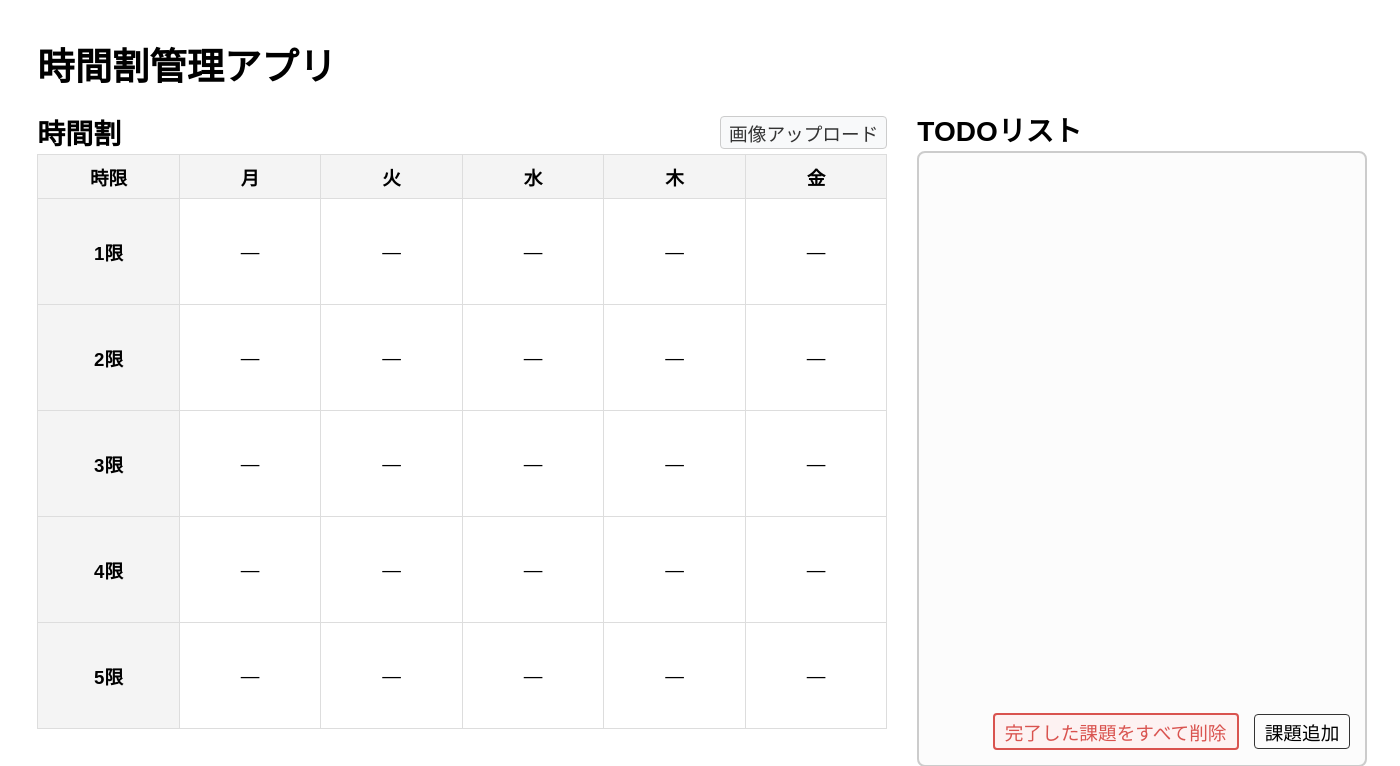
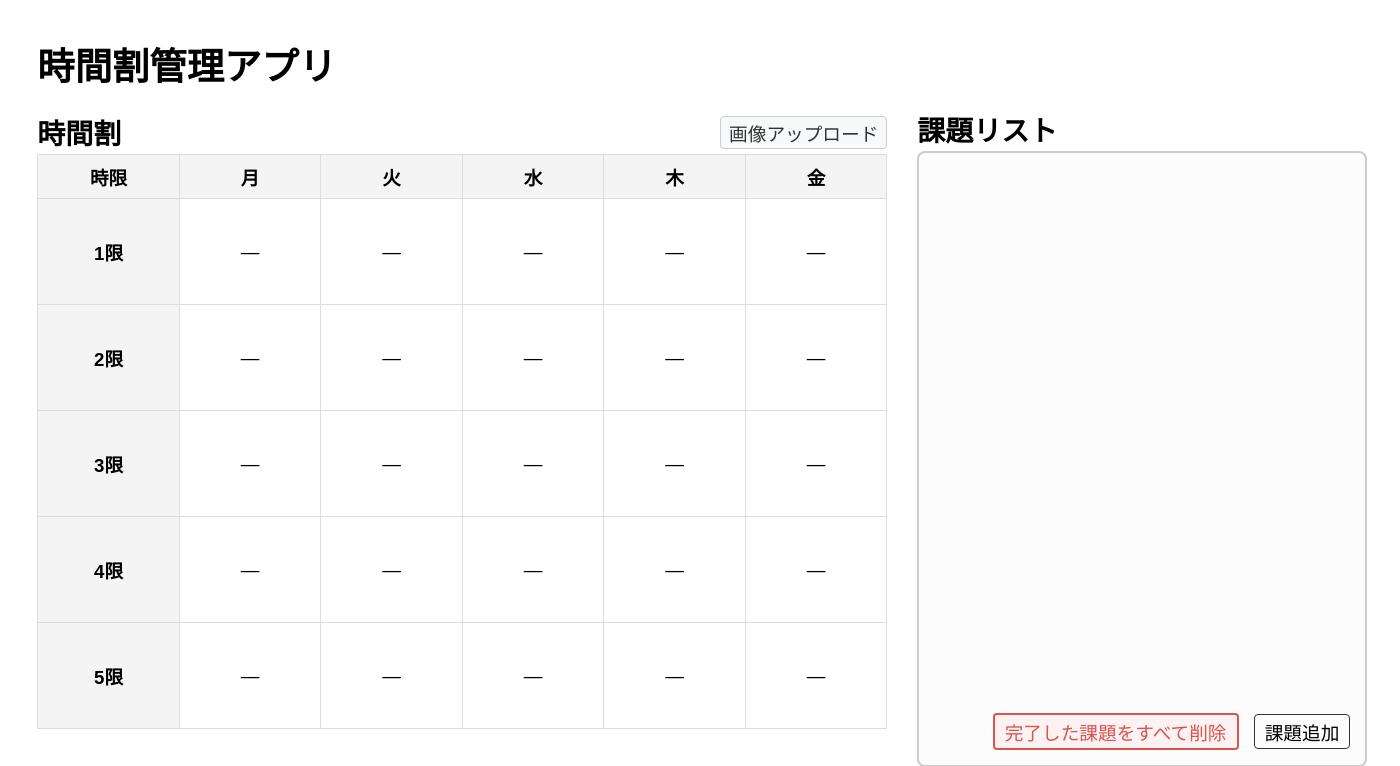
Before and after one commit to OOP2-2025-final-G11/ClassworkManager, a Flask app: page / in a window 1400 px wide. Shown: the top 766 px of the page. Run offline with Flask 3, Linux system fonts and the light colour scheme; data that the repository does not hold is empty.

Commit message:
TODOを課題に変更

```diff
--- a/templates/index.html
+++ b/templates/index.html
@@ -25,7 +25,7 @@
 
       <!-- TODOリスト -->
       <div class="todo-area">
-        <h2>TODOリスト</h2>
+        <h2>課題リスト</h2>
         <div class="todo-main-outer">
           <div class="todo-list">
             {% for item in todos %}
--- a/templates/todo_add.html
+++ b/templates/todo_add.html
@@ -15,7 +15,7 @@
     </style>
   </head>
   <body>
-    <h1>Todoを追加</h1>
+    <h1>課題を追加</h1>
     <form method="post">
       <div>
         <label>期限</label>
```
